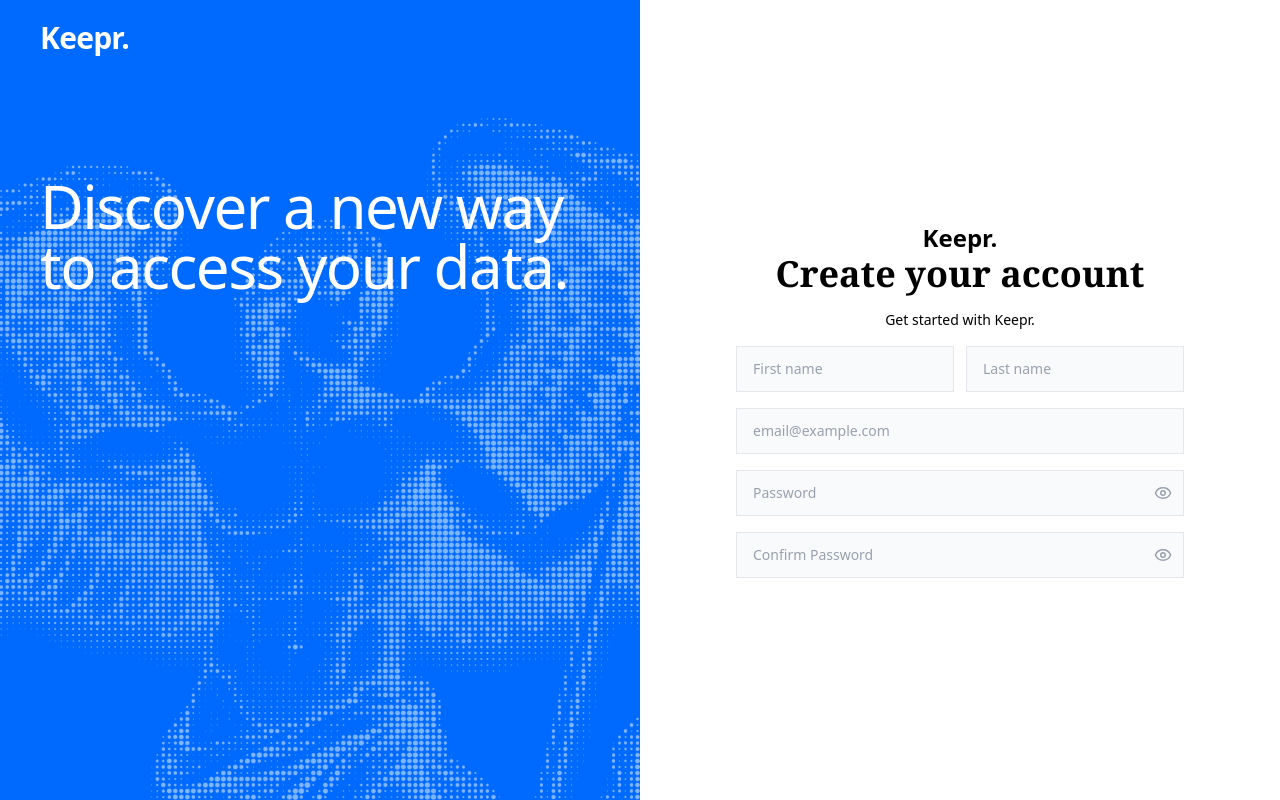
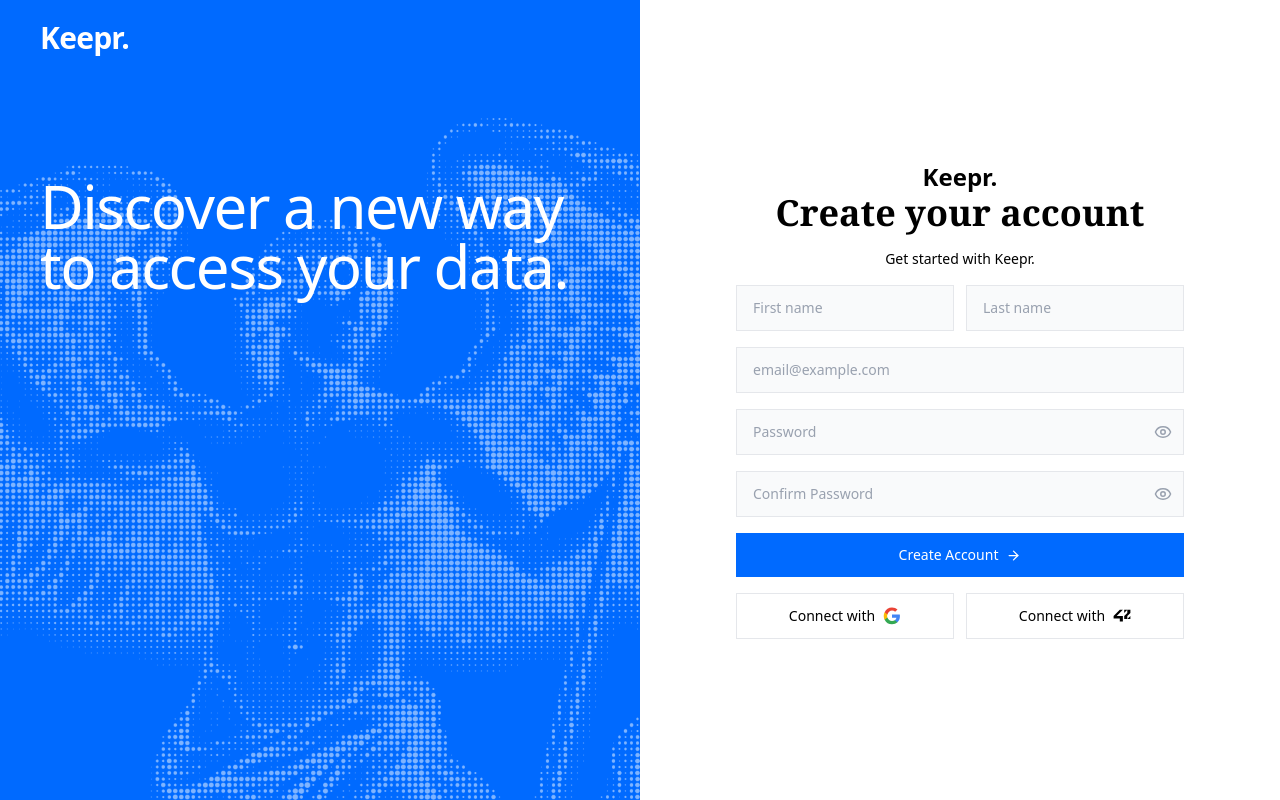
Before and after one commit to JulesMattioni/transcendence, a React (Vite) app in the folder frontend/: page /register in a window 1280 px wide. Built offline with nearby package versions, Linux system fonts and the light colour scheme.

Commit message:
Add AuthButton component and social login icons to RegisterPage

```diff
--- /dev/null
+++ b/frontend/src/components/auth/AuthButton.tsx
@@ -0,0 +1,45 @@
+import type { ReactNode } from 'react'
+import { Loader2 } from 'lucide-react'
+
+interface AuthButtonProps {
+  children: ReactNode
+  type?: 'submit' | 'button'
+  variant?: 'primary' | 'outline'
+  loading?: boolean
+  icon?: ReactNode
+  onClick?: () => void
+}
+
+const variantClasses = {
+  primary:
+    'bg-keepr text-white hover:bg-blue-700',
+  outline:
+    'border border-gray-200 bg-white text-ink hover:bg-gray-50',
+}
+
+function AuthButton({
+  children,
+  type = 'submit',
+  variant = 'primary',
+  loading = false,
+  icon,
+  onClick,
+}: AuthButtonProps) {
+  return (
+    <button
+      type={type}
+      onClick={onClick}
+      disabled={loading}
+      className={`flex w-full items-center justify-center gap-2 px-6 py-3 text-sm font-regular transition-colors disabled:cursor-not-allowed disabled:opacity-60 ${variantClasses[variant]}`}
+    >
+      {children}
+      {loading ? (
+        <Loader2 size={18} className="animate-spin" />
+      ) : (
+        icon
+      )}
+    </button>
+  )
+}
+
+export default AuthButton
--- /dev/null
+++ b/frontend/src/components/icons/FortyTwoIcon.tsx
@@ -0,0 +1,18 @@
+function FortyTwoIcon({ size = 18 }: { size?: number }) {
+  return (
+    <svg
+      width={size}
+      height={size}
+      viewBox="0 -200 960 960"
+      fill="currentColor"
+      aria-hidden
+    >
+      <polygon points="32,412.6 362.1,412.6 362.1,578 526.8,578 526.8,279.1 197.3,279.1 526.8,-51.1 362.1,-51.1 32,279.1 " />
+      <polygon points="597.9,114.2 762.7,-51.1 597.9,-51.1 " />
+      <polygon points="762.7,114.2 597.9,279.1 597.9,443.9 762.7,443.9 762.7,279.1 928,114.2 928,-51.1 762.7,-51.1 " />
+      <polygon points="928,279.1 762.7,443.9 928,443.9 " />
+    </svg>
+  )
+}
+
+export default FortyTwoIcon
--- /dev/null
+++ b/frontend/src/components/icons/GoogleIcon.tsx
@@ -0,0 +1,24 @@
+function GoogleIcon({ size = 18 }: { size?: number }) {
+  return (
+    <svg width={size} height={size} viewBox="0 0 24 24" aria-hidden>
+      <path
+        fill="#4285F4"
+        d="M22.56 12.25c0-.78-.07-1.53-.2-2.25H12v4.26h5.92a5.06 5.06 0 0 1-2.2 3.32v2.77h3.57c2.08-1.92 3.28-4.74 3.28-8.1Z"
+      />
+      <path
+        fill="#34A853"
+        d="M12 23c2.97 0 5.46-.98 7.28-2.66l-3.57-2.77c-.98.66-2.23 1.06-3.71 1.06-2.86 0-5.29-1.93-6.16-4.53H2.18v2.84A11 11 0 0 0 12 23Z"
+      />
+      <path
+        fill="#FBBC05"
+        d="M5.84 14.1a6.6 6.6 0 0 1 0-4.2V7.06H2.18a11 11 0 0 0 0 9.88l3.66-2.84Z"
+      />
+      <path
+        fill="#EA4335"
+        d="M12 4.75c1.62 0 3.06.56 4.21 1.64l3.15-3.15C17.45 1.46 14.97.5 12 .5A11 11 0 0 0 2.18 7.06L5.84 9.9C6.71 7.3 9.14 4.75 12 4.75Z"
+      />
+    </svg>
+  )
+}
+
+export default GoogleIcon
--- a/frontend/src/pages/RegisterPage.tsx
+++ b/frontend/src/pages/RegisterPage.tsx
@@ -1,6 +1,10 @@
 import { useState } from 'react'
+import { ArrowRight } from 'lucide-react'
 import AuthLayout from '../components/auth/AuthLayout'
 import AuthInput from '../components/auth/AuthInput'
+import AuthButton from '../components/auth/AuthButton'
+import GoogleIcon from '../components/icons/GoogleIcon'
+import FortyTwoIcon from '../components/icons/FortyTwoIcon'
 
 
 function RegisterPage() {
@@ -62,6 +66,24 @@ function RegisterPage() {
           onChange={setConfirmPassword}
           autoComplete='new-password'
         />
+        <AuthButton
+          children="Create Account"
+          icon=<ArrowRight size={15} strokeWidth={2}/>
+        />
+        <div className='grid grid-cols-2 gap-3'>
+          <AuthButton
+            children="Connect with "
+            variant='outline'
+            type='button'
+            icon=<GoogleIcon/>
+          />
+          <AuthButton
+            children="Connect with "
+            variant='outline'
+            type='button'
+            icon=<FortyTwoIcon/>
+          />
+        </div>
       </form>
     </AuthLayout>
   )
```
Also changed, not shown: frontend/src/assets/icons/42_logo.svg (added).
